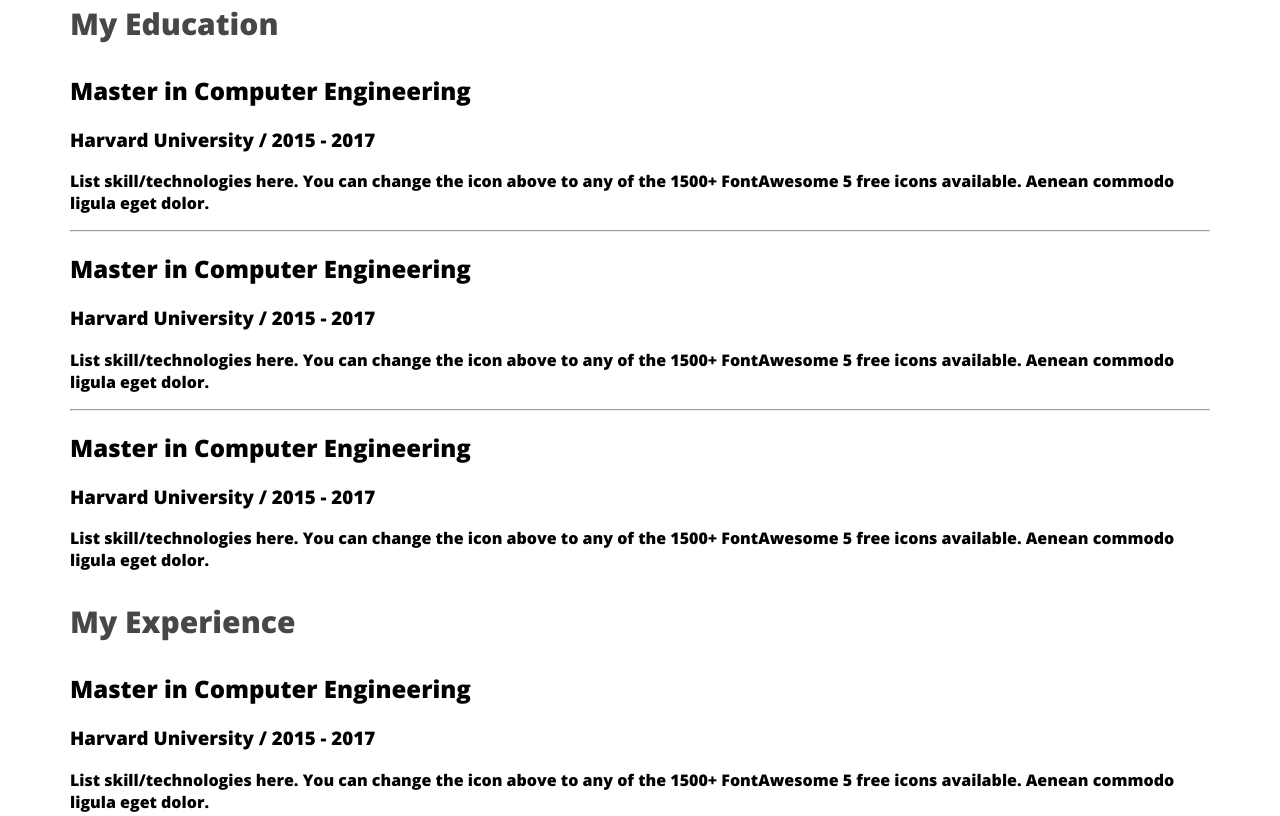
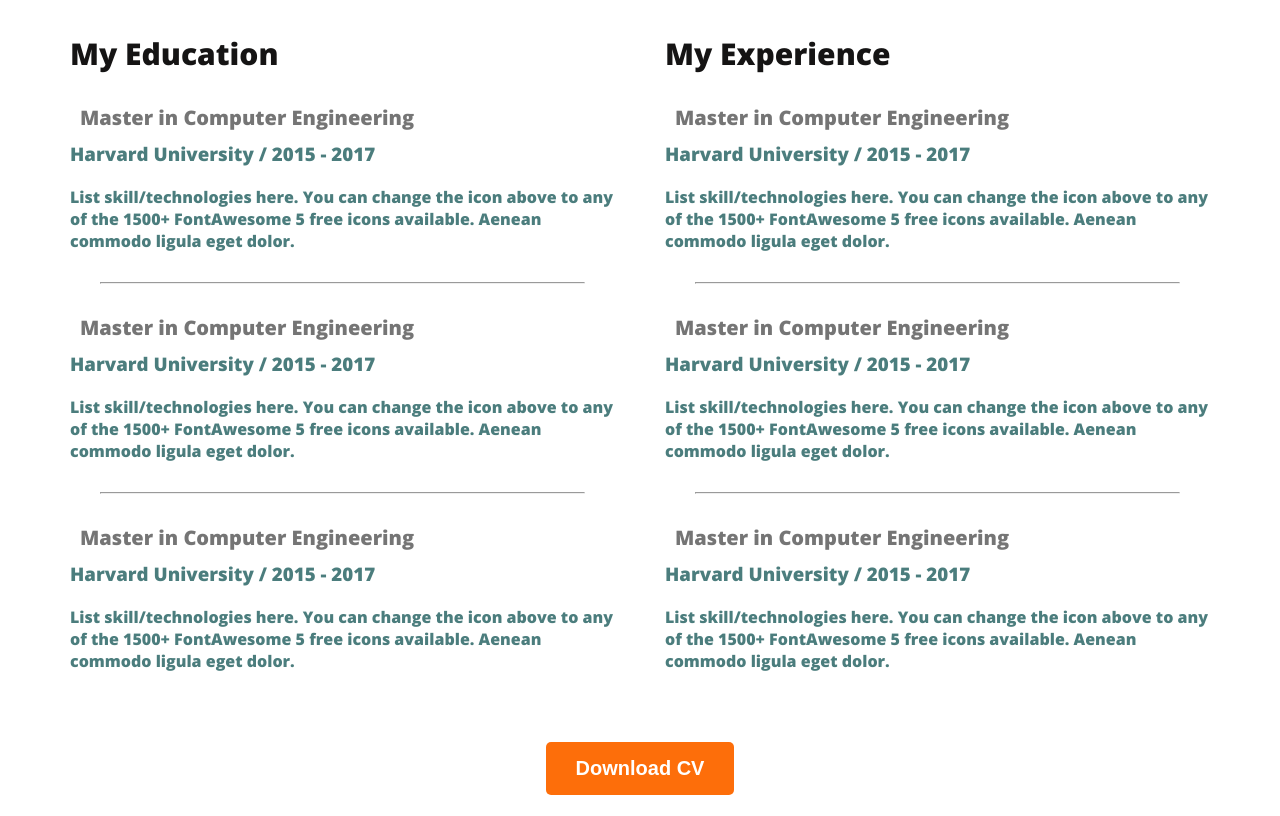
Before and after one commit to fahim3223/webdeveloper-portfolio, a plain HTML site: page index.html in a window 1280 px wide. Shown: the part 2434-3250 px from the top of the page. Drawn offline with nearby package versions, Linux system fonts and the light colour scheme.

Commit message:
finished

```diff
--- a/index.html
+++ b/index.html
@@ -133,6 +133,9 @@
 
         </div>
     </div>
+    <div class="download-cv" >
+        <button class="btn-primary">Download CV</button>
+    </div>
 </section>
     </main>
     <footer>
--- a/styles/portfolio.css
+++ b/styles/portfolio.css
@@ -116,7 +116,32 @@ box-shadow: 0px 6px 50px 0px rgba(0, 0, 0, 0.06);
     color: rgb(102, 118, 118);
 }
 .resume-column-title{
-    color: #474747;
+    color: #151414;
     font-size: 30px;
     font-weight: 700;
 }
+.resume-container{
+    display: flex;
+    gap: 50px;
+}
+.resume-item-institute{
+    margin-bottom: 20px;
+    margin-top: 0px;
+}
+
+.resume-item-institute, .resume-item-descrption{
+    color: rgb(75, 125, 125);
+}
+.resume-item-title{
+    color: #757575;
+    font-size: 20px;
+    font-weight: 700;
+    margin: 10px;}
+
+    .resume-container hr{
+    margin: 30px;
+    }
+.download-cv{
+    text-align: center;
+    margin-top: 50px;
+}
```
